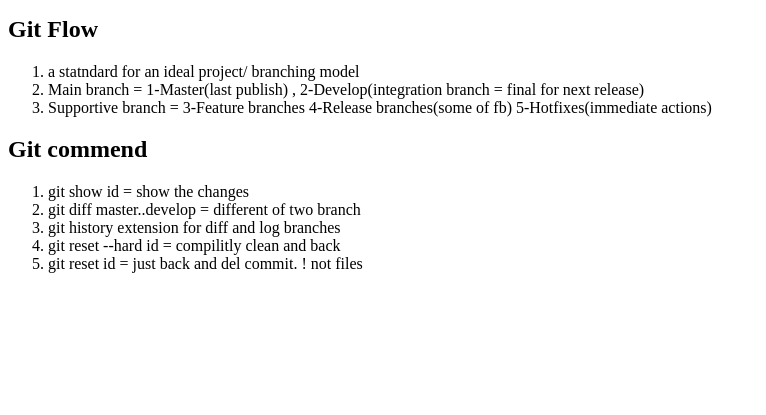
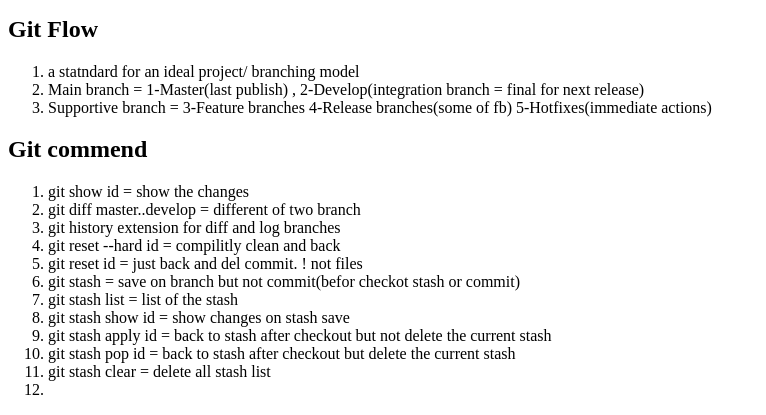
Before and after one commit to ERFANim/git-learning, a PHP site: page /start-git.php in a window 1280 px wide. Shown: the part 1167-1582 px from the top of the page, without its empty margins (0-766 px from the left). Before the commit the page ends 1440 px from the top, so only its background shows below. Run offline with PHP 8.4, Linux system fonts and the light colour scheme.

Commit message:
add-stash-commend

```diff
--- a/start-git.php
+++ b/start-git.php
@@ -99,6 +99,13 @@
        <li>git history extension for diff and log branches</li>
        <li>git reset --hard id = compilitly clean and back</li>
        <li>git reset id = just back and del commit. ! not files</li>
+       <li>git stash = save on branch but not commit(befor checkot stash or commit)</li>
+       <li>git stash list = list of the stash</li>
+       <li>git stash show id = show changes on stash save</li>
+       <li>git stash apply id = back to stash after checkout but not delete the current stash</li>
+       <li>git stash pop id = back to stash after checkout but delete the current stash</li>
+       <li>git stash clear = delete all stash list</li>
+       <li></li>
     </ol>
 
 
```
